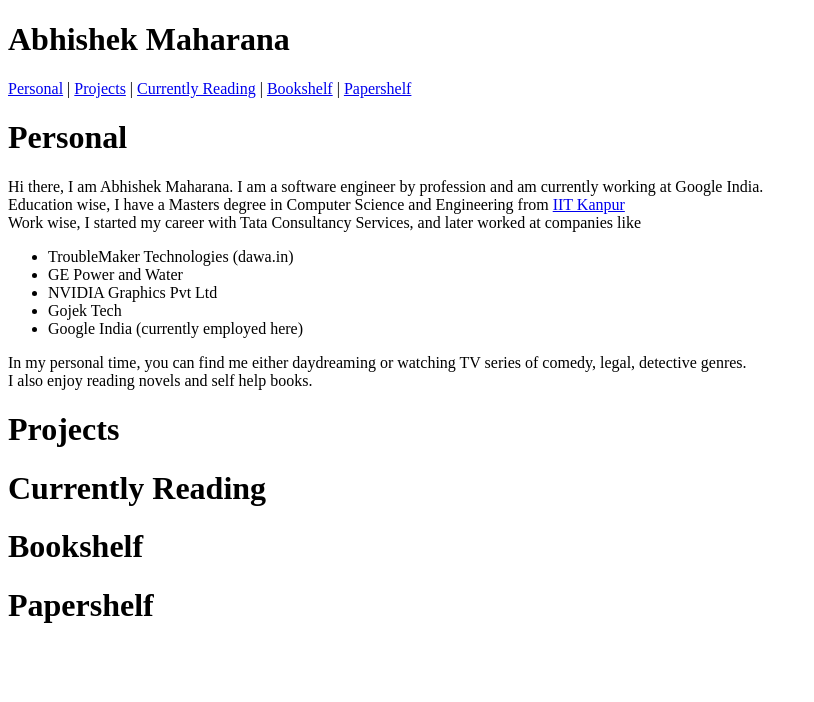
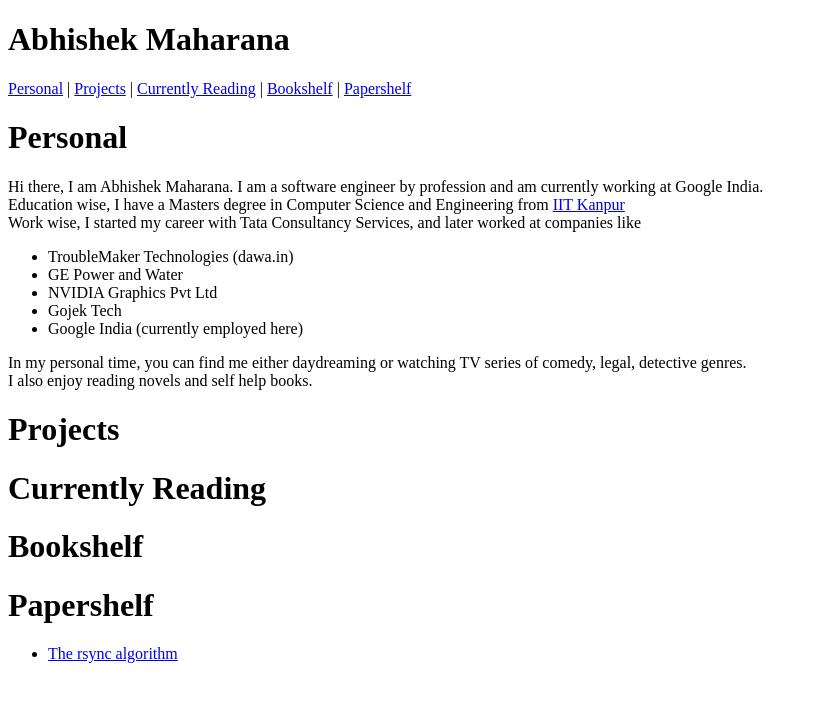
Before and after one commit to vagabondtechie/vagabondtechie.github.io, a plain HTML site: page index.html in a window 1280 px wide. Shown: the whole page, without its empty margins (0-814 px from the left). Drawn offline with Linux system fonts and the light colour scheme.

Commit message:
Add link to rsync paper

```diff
--- a/index.html
+++ b/index.html
@@ -44,6 +44,11 @@
     <h1>
         <a name="papershelf">Papershelf</a>
     </h1>
+    <p>
+        <ul>
+            <li><a href="https://openresearch-repository.anu.edu.au/bitstream/1885/40765/3/TR-CS-96-05.pdf">The rsync algorithm</a></li>
+        </ul>
+    </p>
 
 </body>
 
```
